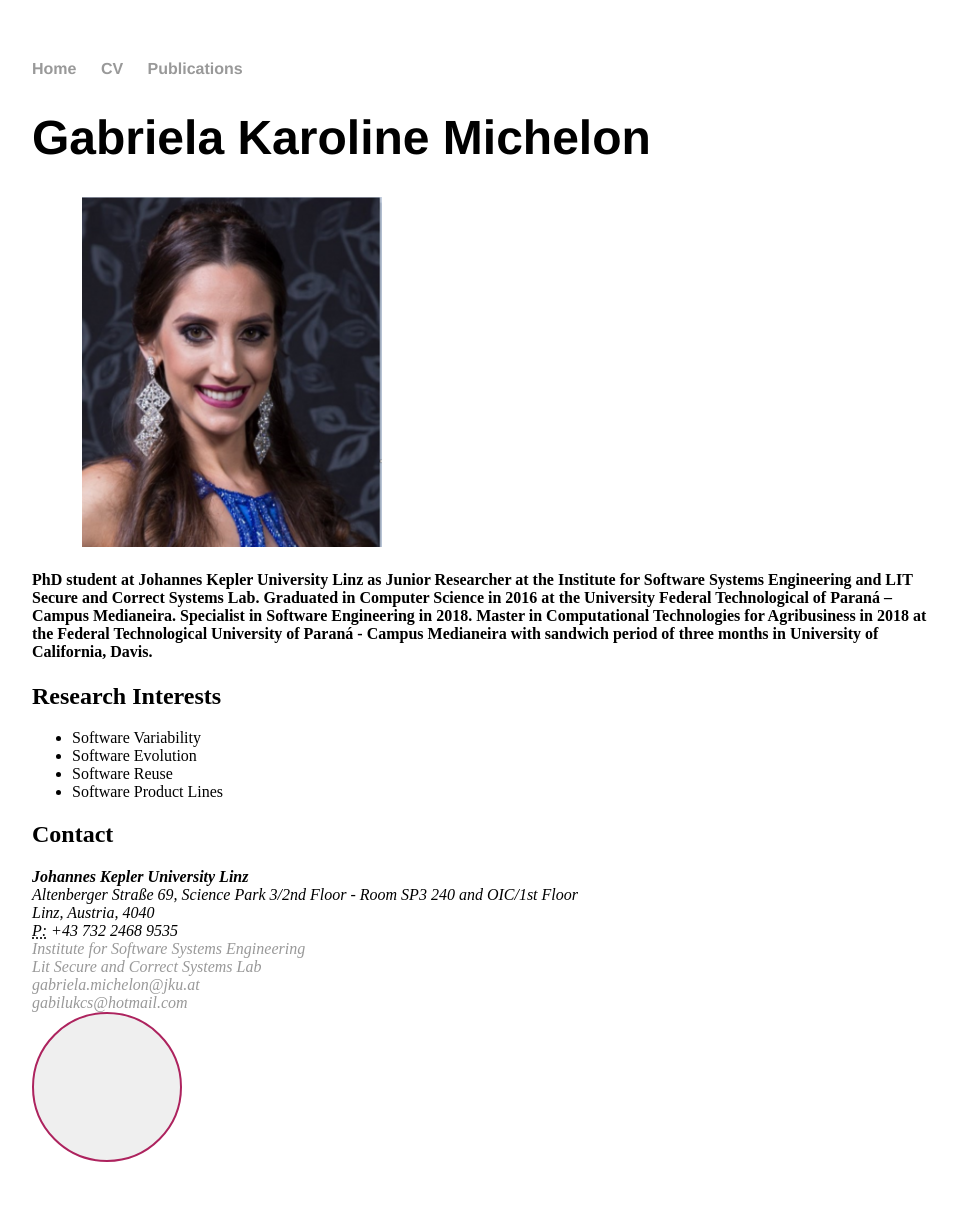
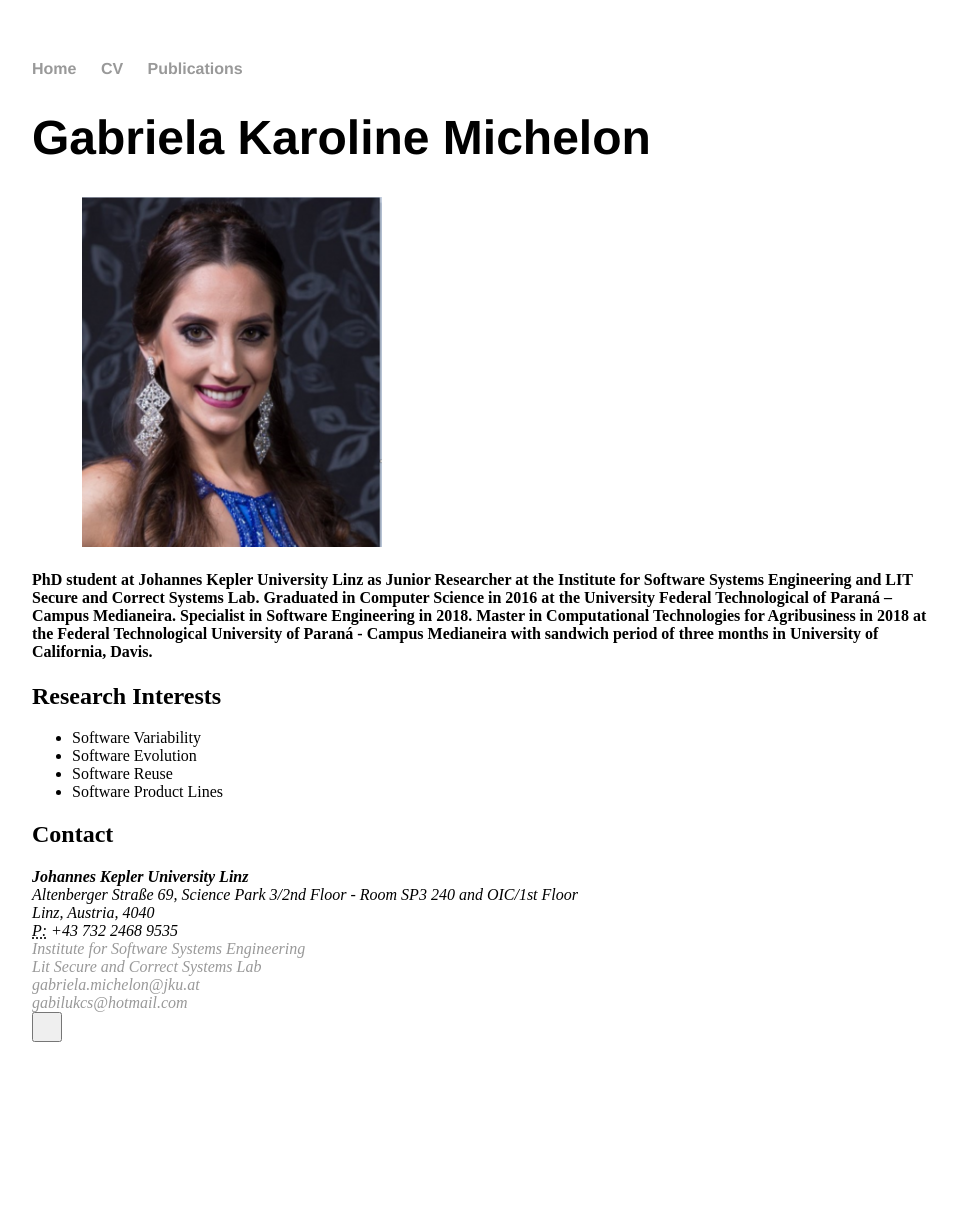
Before and after one commit to GabrielaMichelon/gabrielamichelon.github.io, a Jekyll site: the page index.html, which Jekyll copies as it is, in a window 1280 px wide. Shown: the whole page, without its empty margins (160-1116 px from the left). Built offline with Jekyll 4.4.1, drawn with Linux system fonts in a browser that asks for light colours; after the commit the page ends 1103 px from its top, so only the background shows below that.

Commit message:
Update main.css

```diff
--- a/css/main.css
+++ b/css/main.css
@@ -43,10 +43,8 @@ ul.posts li {
 }
 button {
    font-size: 18px;
-   border: 2px solid #AD235E;
-   border-radius: 100px;
-   width: 150px;
-   height: 150px;
+   width: 30px;
+   height: 30px;
 }
 
 button #twitter {
```
